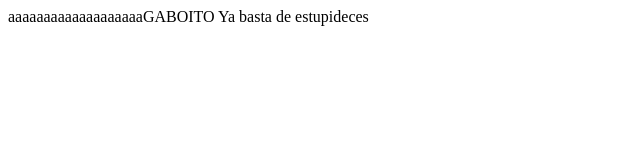
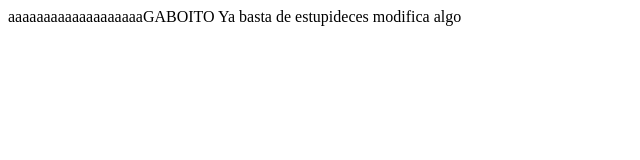
Before and after one commit to gagalvezv/Actividad-sumativa-1, a plain HTML site: page index.html in a window 1280 px wide. Shown: the whole page, without its empty margins (0-640 px from the left). Drawn offline with Linux system fonts and the light colour scheme.

Commit message:
Update index.html

```diff
--- a/index.html
+++ b/index.html
@@ -6,6 +6,6 @@
     <title>Sumativa</title>
 </head>
 <body>
-    aaaaaaaaaaaaaaaaaaaGABOITO Ya basta de estupideces
+    aaaaaaaaaaaaaaaaaaaGABOITO Ya basta de estupideces modifica algo
 </body>
 </html>
```
